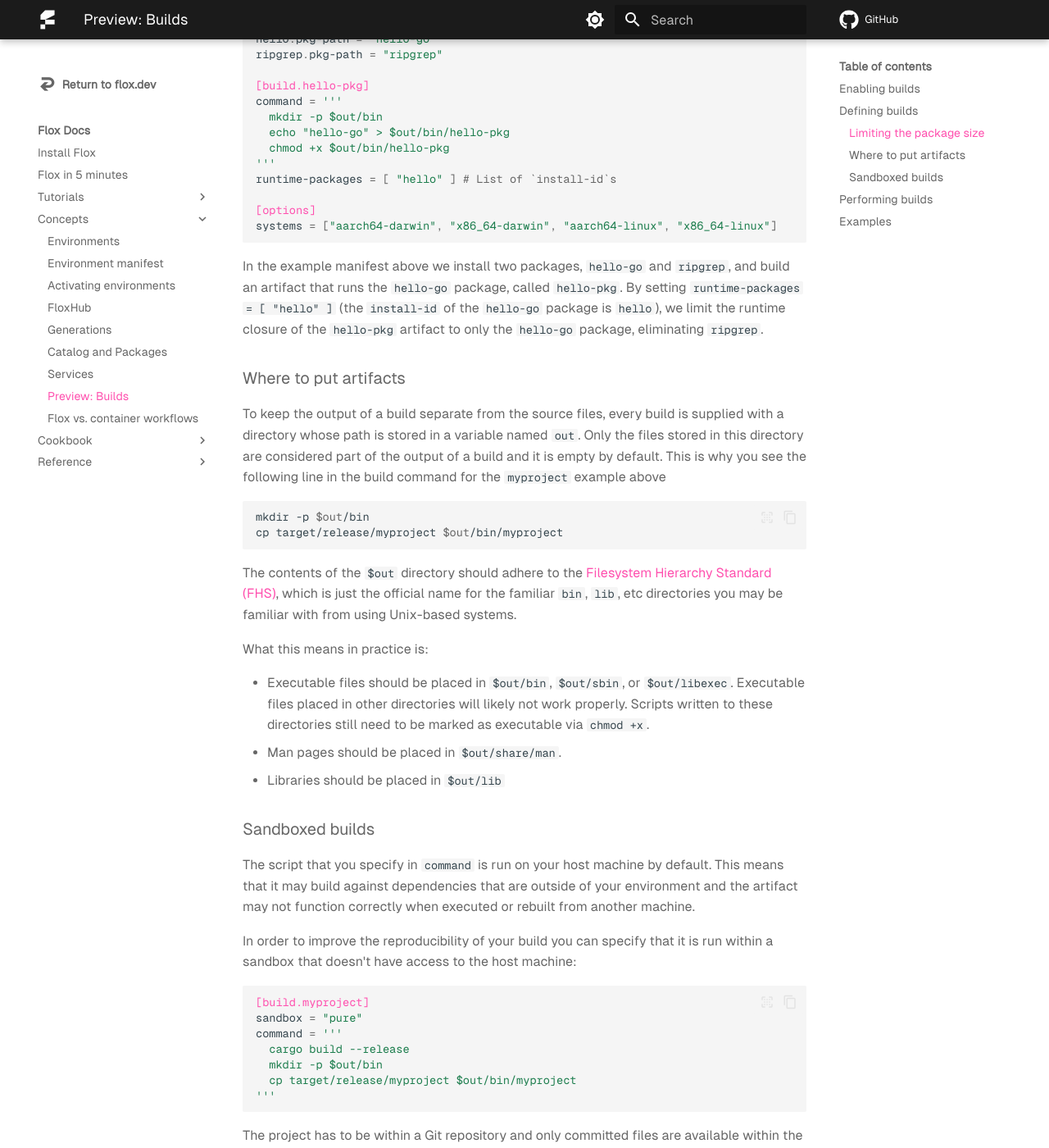
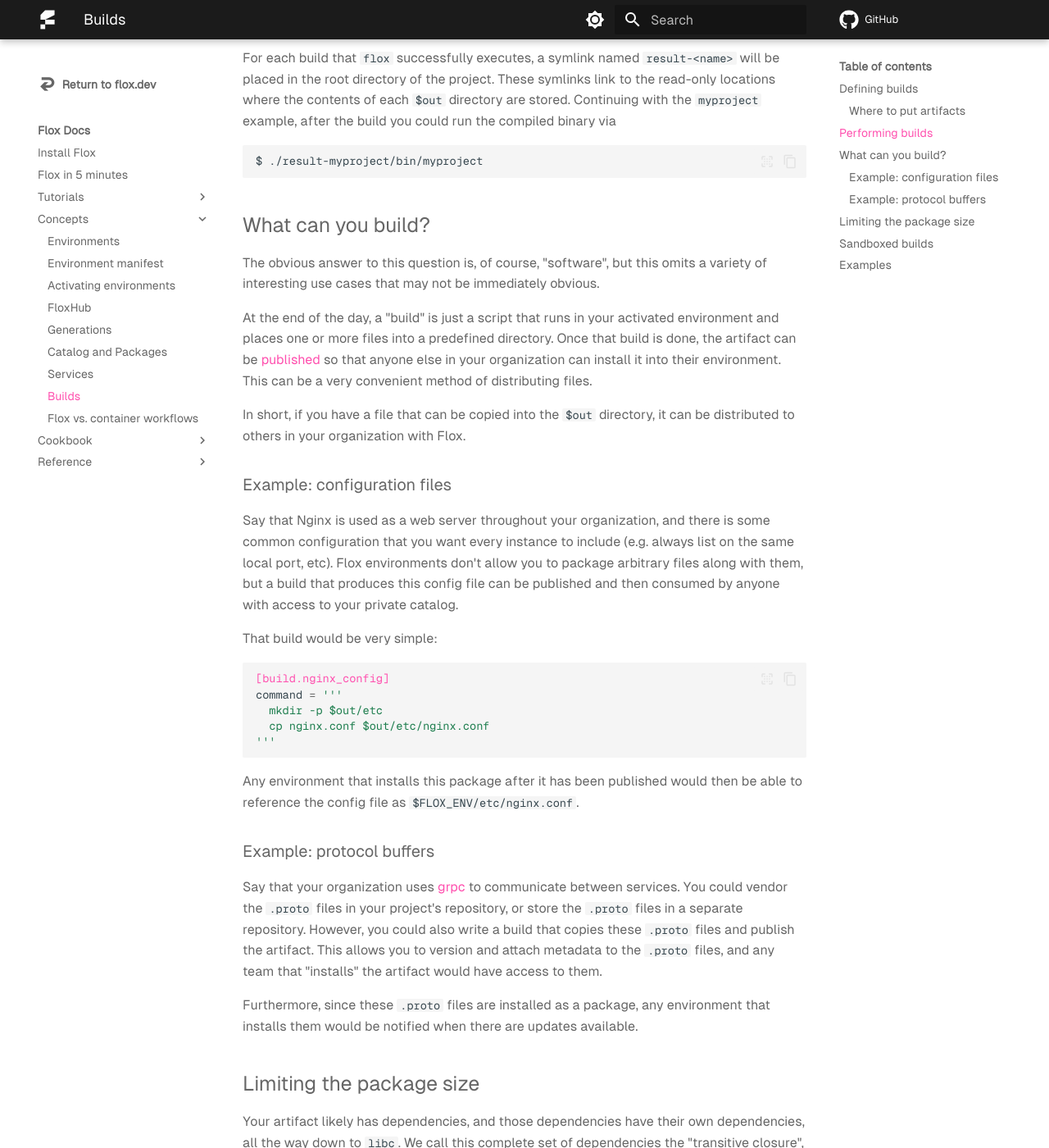
Before and after one commit to flox/floxdocs, an MkDocs documentation site: the page built from docs/concepts/manifest-builds.md, in a window 1280 px wide and 1400 px high, scrolled down 1762 px. Shown: the whole window at 82% size. Built offline with MkDocs 1.6.1 and Material for MkDocs 9.7.7, drawn with Linux system fonts in a browser that asks for light colours; plug-ins that fetch from the network failed and are left out; comment, search, counter and statistics services are not loaded; some of the changed text lies outside the part shown.

Commit message:
feat: rework the build concept page
There are changes to the prose here and there, but the biggest changes
are removing the "enabling builds" section and reordering the existing
sections to put the basic concepts earlier in the page.

````diff
--- a/docs/concepts/manifest-builds.md
+++ b/docs/concepts/manifest-builds.md
@@ -1,5 +1,5 @@
 ---
-title: "Preview: Builds"
+title: "Builds"
 description: How to use Flox environments to build artifacts
 ---
 
@@ -9,44 +9,27 @@
 something else entirely.
 A Flox environment ensures that the same set of tools, dependencies, and
 environment variables are available wherever the environment is activated.
-You can now integrate builds into your environment to build those artifacts
-with the same reproducible set of tools and dependencies that were used to
-develop the software.
-
-## Enabling builds
-
-Builds are still in development,
-so before you can perform builds you will need to enable a feature flag.
-
-To enable the builds feature temporarily you can set an environment variable:
-
-```bash
-$ export FLOX_FEATURES_BUILD=true
-```
-
-To make this feature flag persistent you can edit your Flox config:
-
-```bash
-$ flox config --set-bool features.build true
-```
+You can now perform builds in the context of that environment so that you have
+access to the same set of tools, scripts, and environment variables available
+during your builds as you do during development.
 
 ## Defining builds
 
 Builds are defined in the `[build]` section of the manifest.
-Configuring a build mostly entails providing a short Bash script to run to
-build the artifact.
-This script is run inside the environment so that the tools used to develop
-the software are available during the build.
-
 Each build specified in the `[build]` section corresponds to a different
 artifact.
 This allows you to produce multiple artifacts from a given set of sources,
 for example to produce different versions of a compiled binary both with
 and without debug symbols.
 
-Finally, `flox` requires that you place your artifacts into a directory called
-`$out`,
-but we'll provide more details on that aspect later.
+Configuring a build mostly entails providing a short Bash script containing the
+instructions to build the artifact.
+This script often contains the same commands you would normally run to build
+the artifact in your shell e.g. `make`, `cargo build`, etc.
+Flox runs this script inside an activation of the environment so that the tools
+used to develop the software are available during the build.
+The script must also place the artifact into a directory called `$out`,
+but we'll provide more details on that aspect in just a moment.
 
 An example build definition for a Rust project called `myproject` looks like
 this:
@@ -61,56 +44,6 @@
 ```
 
 As you can see, it's very simple.
-
-### Limiting the package size
-
-Your artifact likely has dependencies,
-and those dependencies have their own dependencies,
-all the way down to `libc`.
-We call this complete set of dependencies the "transitive closure",
-or simply "the closure", of your artifact.
-A large closure for your artifact has no direct impact on runtime performance,
-but it means that your artifact requires more disk space to install and requires
-more bandwidth to copy from one place to another.
-
-By default all of the packages in the default [package group][pkg-groups] are
-included as dependencies of your artifacts,
-but these packages may only be needed by your artifact at _build_ time,
-not _run_ time.
-As a reminder, the default package group is called `toplevel`,
-and all packages installed to an environment without an explicit `pkg-group`
-are placed into this package group.
-
-You can restrict the dependencies needed at runtime via the `runtime-packages`
-option by listing the `install-id`s
-of the dependencies required at runtime:
-
-```toml
-version = 1
-
-[install]
-hello.pkg-path = "hello-go"
-ripgrep.pkg-path = "ripgrep"
-
-[build.hello-pkg]
-command = '''
-  mkdir -p $out/bin
-  echo "hello-go" > $out/bin/hello-pkg
-  chmod +x $out/bin/hello-pkg
-'''
-runtime-packages = [ "hello" ] # List of `install-id`s
-
-[options]
-systems = ["aarch64-darwin", "x86_64-darwin", "aarch64-linux", "x86_64-linux"]
-```
-
-In the example manifest above we install two packages, `hello-go` and `ripgrep`,
-and build an artifact that runs the `hello-go` package, called `hello-pkg`.
-By setting `runtime-packages = [ "hello" ]`
-(the `install-id` of the `hello-go` package is `hello`),
-we limit the runtime closure of the `hello-pkg` artifact
-to only the `hello-go` package,
-eliminating `ripgrep`.
 
 ### Where to put artifacts
 
@@ -140,32 +73,7 @@
   marked as executable via `chmod +x`.
 - Man pages should be placed in `$out/share/man`.
 - Libraries should be placed in `$out/lib`
-
-### Sandboxed builds
-
-The script that you specify in `command` is run on your host machine by default.
-This means that it may build against dependencies that are outside of your
-environment and the artifact may not function correctly when executed or rebuilt
-from another machine.
-
-In order to improve the reproducibility of your build you can specify that it is
-run within a sandbox that doesn't have access to the host machine:
-
-```toml
-[build.myproject]
-sandbox = "pure"
-command = '''
-  cargo build --release
-  mkdir -p $out/bin
-  cp target/release/myproject $out/bin/myproject
-'''
-```
-
-The project has to be within a Git repository and only committed files are
-available within the sandbox.
-
-On Linux machines the sandbox also prevents the build from accessing the
-network.
+- Configuration should be placed in `$out/etc`.
 
 ## Performing builds
 
@@ -190,6 +98,134 @@
 $ ./result-myproject/bin/myproject
 ```
 
+## What can you build?
+
+The obvious answer to this question is, of course, "software",
+but this omits a variety of interesting use cases that may not be immediately
+obvious.
+
+At the end of the day, a "build" is just a script that runs in your activated
+environment and places one or more files into a predefined directory.
+Once that build is done, the artifact can be [published][publish-concept] so
+that anyone else in your organization can install it into their environment.
+This can be a very convenient method of distributing files.
+
+In short, if you have a file that can be copied into the `$out` directory,
+it can be distributed to others in your organization with Flox.
+
+### Example: configuration files
+
+Say that Nginx is used as a web server throughout your organization, and there
+is some common configuration that you want every instance to include
+(e.g. always list on the same local port, etc).
+Flox environments don't allow you to package arbitrary files along with them,
+but a build that produces this config file can be published and then consumed
+by anyone with access to your private catalog.
+
+That build would be very simple:
+
+```toml
+[build.nginx_config]
+command = '''
+  mkdir -p $out/etc
+  cp nginx.conf $out/etc/nginx.conf
+'''
+```
+
+Any environment that installs this package after it has been published would
+then be able to reference the config file as `$FLOX_ENV/etc/nginx.conf`.
+
+### Example: protocol buffers
+
+Say that your organization uses [grpc][grpc] to communicate between services.
+You could vendor the `.proto` files in your project's repository, or store
+the `.proto` files in a separate repository.
+However, you could also write a build that copies these `.proto` files and
+publish the artifact.
+This allows you to version and attach metadata to the `.proto` files,
+and any team that "installs" the artifact would have access to them.
+
+Furthermore, since these `.proto` files are installed as a package,
+any environment that installs them would be notified when there are updates
+available.
+
+## Limiting the package size
+
+Your artifact likely has dependencies,
+and those dependencies have their own dependencies,
+all the way down to `libc`.
+We call this complete set of dependencies the "transitive closure",
+or simply "the closure", of your artifact.
+A large closure for your artifact has no direct impact on runtime performance,
+but it means that your artifact requires more disk space to install and requires
+more bandwidth to copy from one place to another.
+
+By default all of the packages in the default [package group][pkg-groups] are
+included as dependencies of your artifacts,
+but these packages may only be needed by your artifact at _build_ time or _development_ time,
+not _run_ time.
+As a reminder, the default package group is called `toplevel`,
+and all packages installed to an environment without an explicit `pkg-group`
+are placed into this package group.
+
+The `runtime-packages` option allows you to trim down the packages from the `toplevel`
+package group that are included as runtime dependencies of your artifact.
+This option is a list of `install-id`s from the `toplevel` package group.
+As a reminder, the `install-id` is the part of the package descriptor that
+comes before `pkg-path` e.g. `myhello` in `myhello.pkg-path = "hello"`.
+
+Below is an example manifest that installs two packages needed for development,
+`hello-go` and `ripgrep`, and restricts the runtime dependencies of the build to
+only `hello-go` (omitting `ripgrep`):
+
+```toml
+version = 1
+
+[install]
+hello.pkg-path = "hello-go"
+ripgrep.pkg-path = "ripgrep"
+
+[build.hello-pkg]
+command = '''
+  mkdir -p $out/bin
+  echo "hello-go" > $out/bin/hello-pkg
+  chmod +x $out/bin/hello-pkg
+'''
+runtime-packages = [ "hello" ] # List of `install-id`s
+
+[options]
+systems = ["aarch64-darwin", "x86_64-darwin", "aarch64-linux", "x86_64-linux"]
+```
+
+Note again that we include the `install-id` `"hello"` in `runtime-packages`,
+not the name of the package itself (`hello-go`).
+
+## Sandboxed builds
+
+The script that you specify in `command` is run on your host machine by default.
+This means that it may build against dependencies that are outside of your
+environment and the artifact may not function correctly when executed or rebuilt
+on another machine.
+
+In order to improve the reproducibility of your build you can specify that it is
+run within a sandbox that doesn't have access to the host machine:
+
+```toml
+[build.myproject]
+sandbox = "pure" # enable the sandbox
+command = '''
+  cargo build --release
+  mkdir -p $out/bin
+  cp target/release/myproject $out/bin/myproject
+'''
+```
+
+The project has to be within a Git repository, and only committed files are
+available within the sandbox.
+
+On Linux machines the sandbox also prevents the build from accessing the
+network.
+
 ## Examples
 
 We've compiled a list of example commands to demonstrate how to use Flox to
@@ -197,6 +233,8 @@
 You can see that page here: [Builds examples][build-examples].
 
 [services-concept]: ./services.md
+[publish-concept]: ./publishing.md
 [fhs-docs]: https://en.wikipedia.org/wiki/Filesystem_Hierarchy_Standard
 [pkg-groups]: ./manifest.md#installing-packages-to-package-groups
 [build-examples]: ../cookbook/builds/examples.md
+[grpc]: https://grpc.io/
--- a/mkdocs.yml
+++ b/mkdocs.yml
@@ -52,7 +52,7 @@
     - Generations: concepts/generations.md
     - Catalog and Packages: concepts/packages-and-catalog.md
     - Services: concepts/services.md
-    - "Preview: Builds": concepts/manifest-builds.md
+    - Builds: concepts/manifest-builds.md
     - Flox vs. container workflows: concepts/flox-vs-containers.md
   - Cookbook:
     - Languages:
````
